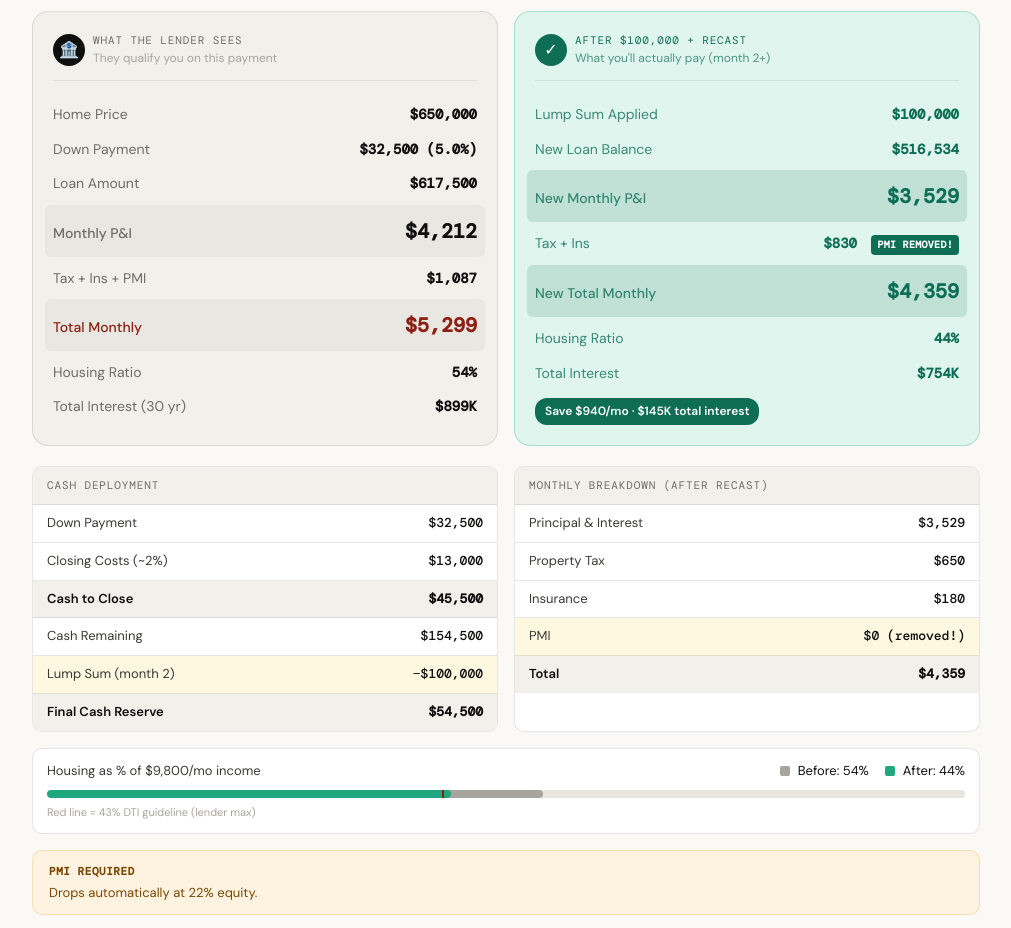
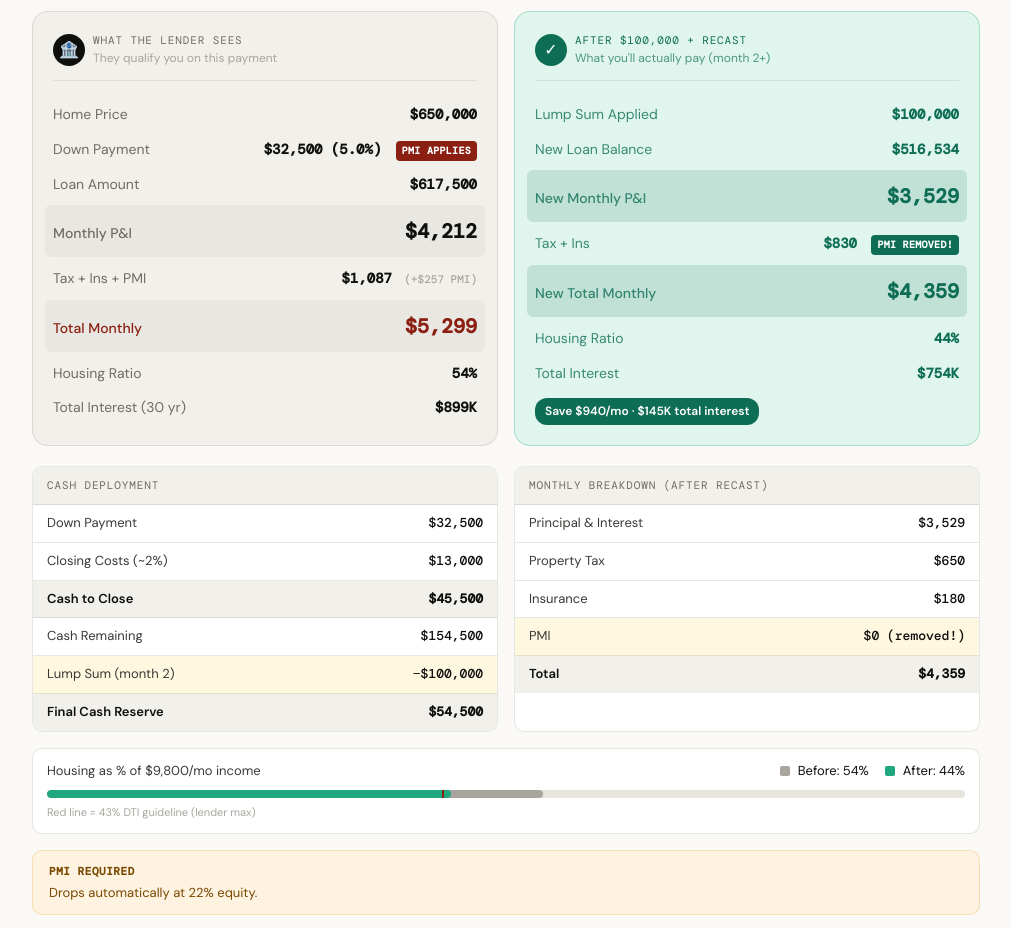
Before and after one commit to aprumm01/home-buying-strategy, a plain HTML site: page index.html in a window 1280 px wide. Shown: the part 860-1788 px from the top of the page, without its empty margins (134-1145 px from the left). Drawn offline with nearby package versions, Linux system fonts and the light colour scheme.

Commit message:
Add PMI applied indicator on down payment row

```diff
--- a/index.html
+++ b/index.html
@@ -151,6 +151,8 @@
 
   .savings-badge { display: inline-flex; align-items: center; gap: 4px; background: var(--teal); color: var(--white); padding: 4px 10px; border-radius: 12px; font-size: 12px; font-weight: 600; margin-top: 8px; }
   .pmi-removed { display: inline-block; background: var(--teal); color: var(--white); font-size: 10px; font-weight: 600; padding: 2px 6px; border-radius: 4px; margin-left: 6px; text-transform: uppercase; letter-spacing: 0.03em; }
+  .pmi-applied { display: inline-block; background: var(--coral); color: var(--white); font-size: 10px; font-weight: 600; padding: 2px 6px; border-radius: 4px; margin-left: 6px; text-transform: uppercase; letter-spacing: 0.03em; }
+  .pmi-note { color: var(--ink-4); font-size: 11px; font-weight: 500; margin-left: 4px; }
 
   /* Simple metrics for non-lump-sum view */
   .metrics-row { display: grid; grid-template-columns: repeat(auto-fit, minmax(130px, 1fr)); gap: 8px; margin-bottom: 1rem; }
@@ -558,10 +560,10 @@ function render(r) {
         </div>
       </div>
       <div class="comparison-row"><span class="label">Home Price</span><span class="value">${formatCurrency(r.homePrice)}</span></div>
-      <div class="comparison-row"><span class="label">Down Payment</span><span class="value">${formatCurrency(r.downPayment)} (${r.downPct.toFixed(1)}%)</span></div>
+      <div class="comparison-row"><span class="label">Down Payment</span><span class="value">${formatCurrency(r.downPayment)} (${r.downPct.toFixed(1)}%)${r.monthlyPMI > 0 ? ' <span class="pmi-applied">PMI applies</span>' : ''}</span></div>
       <div class="comparison-row"><span class="label">Loan Amount</span><span class="value">${formatCurrency(r.loan)}</span></div>
       <div class="comparison-row primary"><span class="label">Monthly P&I</span><span class="value">${formatCurrency(r.piPayment)}</span></div>
-      <div class="comparison-row"><span class="label">Tax + Ins${r.monthlyPMI > 0 ? ' + PMI' : ''}</span><span class="value">${formatCurrency(r.extrasBefore)}</span></div>
+      <div class="comparison-row"><span class="label">Tax + Ins${r.monthlyPMI > 0 ? ' + PMI' : ''}</span><span class="value">${formatCurrency(r.extrasBefore)}${r.monthlyPMI > 0 ? ' <span class="pmi-note">(+$' + r.monthlyPMI + ' PMI)</span>' : ''}</span></div>
       <div class="comparison-row primary highlight"><span class="label">Total Monthly</span><span class="value">${formatCurrency(r.totalMonthlyBefore)}</span></div>
       <div class="comparison-row"><span class="label">Housing Ratio</span><span class="value">${r.housingRatioBefore}%</span></div>
       <div class="comparison-row"><span class="label">Total Interest (30 yr)</span><span class="value">${formatCurrencyK(r.originalTotalInterest)}</span></div>
```
